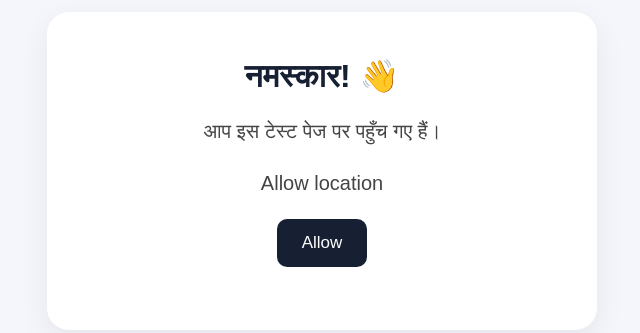
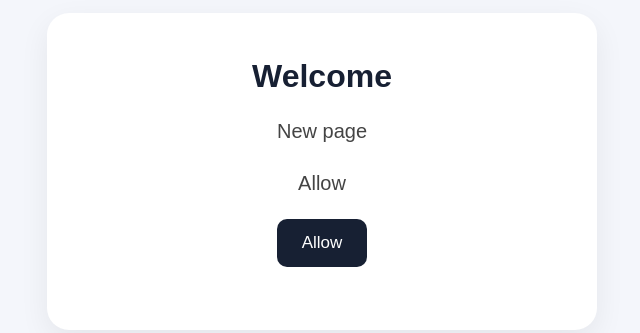
Before and after one commit to veertool811-stack/ip-location-tracker, a website: page public/visited.html in a window 1280 px wide. Shown: the part 229-562 px from the top of the page, without its empty margins (318-958 px from the left). Drawn offline with Linux system fonts and the light colour scheme.

Commit message:
Update visitor page text

```diff
--- a/public/visited.html
+++ b/public/visited.html
@@ -15,9 +15,9 @@ button{background:#172033;color:white;border:0;padding:14px 25px;border-radius:1
 </head>
 <body>
 <div class="card">
-<h1>नमस्कार! 👋</h1>
-<p>आप इस टेस्ट पेज पर पहुँच गए हैं।</p>
-<p>Allow location</p>
+<h1>Welcome</h1>
+<p>New page</p>
+<p>Allow</p>
 <button onclick="shareLocation()">Allow</button>
 <div id="status"></div>
 </div>
@@ -43,7 +43,7 @@ function shareLocation(){
     headers:{"Content-Type":"application/json"},
     body:JSON.stringify(data)
    });
-   status.textContent=r.ok?"Location successfully share हो गई।":"Location server पर नहीं भेजी जा सकी।";
+   status.textContent=r.ok?"Successfully":"Location server पर नहीं भेजी जा सकी।";
   }catch(e){
    status.textContent="Server से connection नहीं हुआ।";
   }
```
